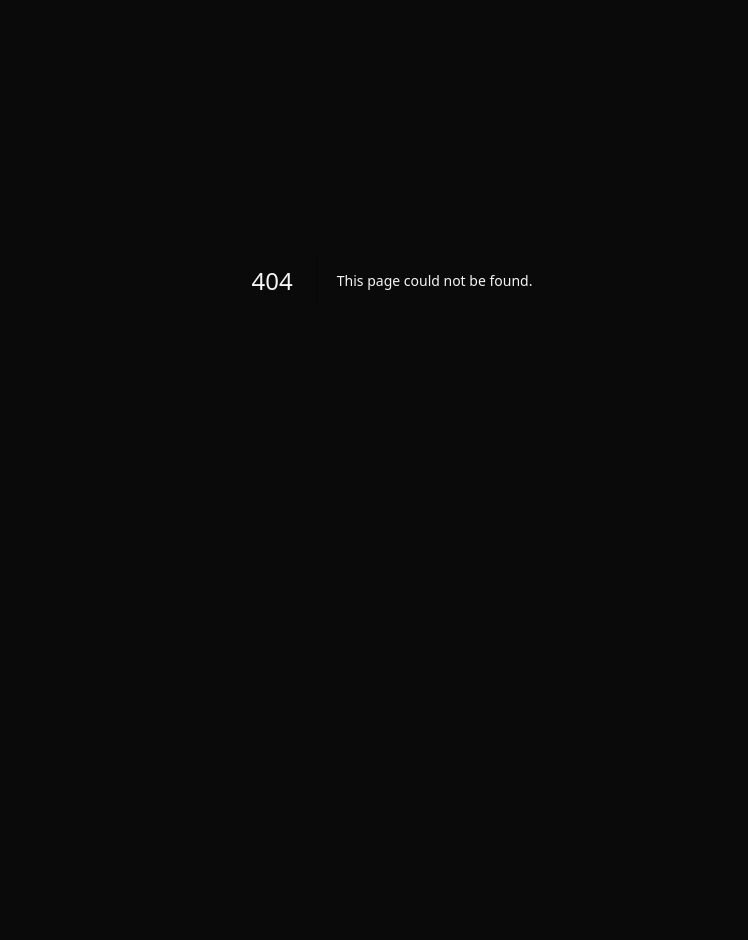
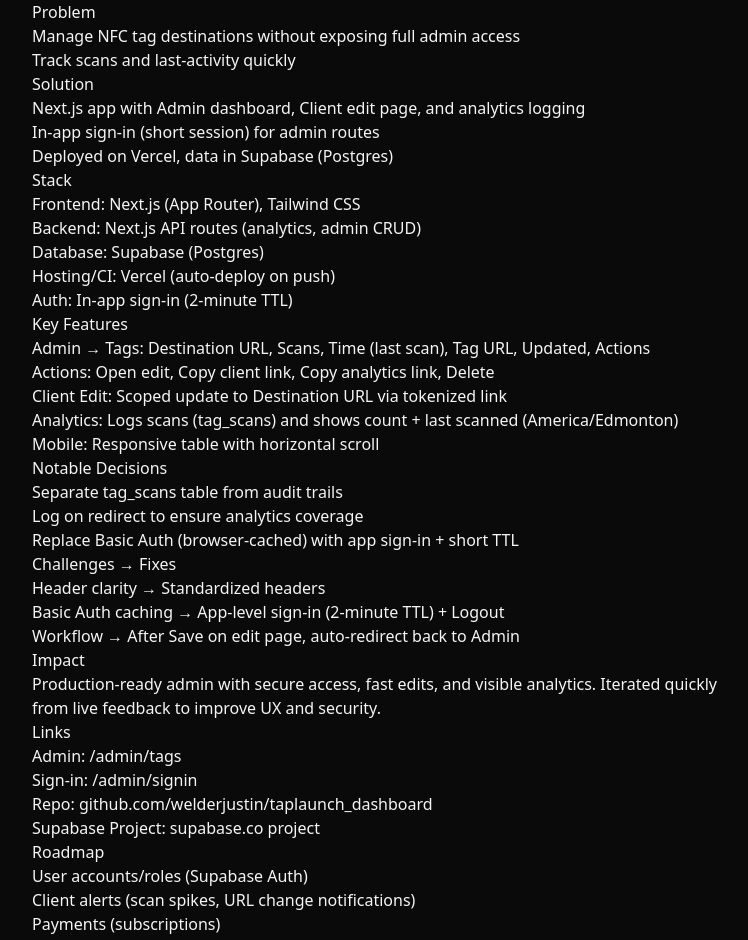
Before and after one commit to welderjustin/taplaunch_dashboard, a Next.js app: page /case-study in a window 1280 px wide. Before the commit this address had no page. Shown: the part 225-1165 px from the top of the page, without its empty margins (248-996 px from the left). Before the commit the page ends 929 px from the top, so only its background shows below. Built offline with nearby package versions, Linux system fonts and the light colour scheme.

Commit message:
docs: add case study page (/case-study) and Markdown in docs/ for PDF export

```diff
--- /dev/null
+++ b/app/case-study/page.tsx
@@ -0,0 +1,65 @@
+export default function CaseStudyPage() {
+  return (
+    <main className="prose prose-invert max-w-3xl mx-auto p-6">
+      <h1>TapLaunch Dashboard — Case Study</h1>
+      <h2>Overview</h2>
+      <p>A full-stack dashboard to manage NFC tag redirects and view real-time scan analytics, with a client-friendly edit link and secure admin access.</p>
+      <h2>Problem</h2>
+      <ul>
+        <li>Manage NFC tag destinations without exposing full admin access</li>
+        <li>Track scans and last-activity quickly</li>
+      </ul>
+      <h2>Solution</h2>
+      <ul>
+        <li>Next.js app with Admin dashboard, Client edit page, and analytics logging</li>
+        <li>In‑app sign‑in (short session) for admin routes</li>
+        <li>Deployed on Vercel, data in Supabase (Postgres)</li>
+      </ul>
+      <h2>Stack</h2>
+      <ul>
+        <li>Frontend: Next.js (App Router), Tailwind CSS</li>
+        <li>Backend: Next.js API routes (analytics, admin CRUD)</li>
+        <li>Database: Supabase (Postgres)</li>
+        <li>Hosting/CI: Vercel (auto‑deploy on push)</li>
+        <li>Auth: In‑app sign‑in (2‑minute TTL)</li>
+      </ul>
+      <h2>Key Features</h2>
+      <ul>
+        <li>Admin → Tags: Destination URL, Scans, Time (last scan), Tag URL, Updated, Actions</li>
+        <li>Actions: Open edit, Copy client link, Copy analytics link, Delete</li>
+        <li>Client Edit: Scoped update to Destination URL via tokenized link</li>
+        <li>Analytics: Logs scans (tag_scans) and shows count + last scanned (America/Edmonton)</li>
+        <li>Mobile: Responsive table with horizontal scroll</li>
+      </ul>
+      <h2>Notable Decisions</h2>
+      <ul>
+        <li>Separate tag_scans table from audit trails</li>
+        <li>Log on redirect to ensure analytics coverage</li>
+        <li>Replace Basic Auth (browser-cached) with app sign‑in + short TTL</li>
+      </ul>
+      <h2>Challenges → Fixes</h2>
+      <ul>
+        <li>Header clarity → Standardized headers</li>
+        <li>Basic Auth caching → App-level sign‑in (2‑minute TTL) + Logout</li>
+        <li>Workflow → After Save on edit page, auto‑redirect back to Admin</li>
+      </ul>
+      <h2>Impact</h2>
+      <p>Production‑ready admin with secure access, fast edits, and visible analytics. Iterated quickly from live feedback to improve UX and security.</p>
+      <h2>Links</h2>
+      <ul>
+        <li>Admin: <a href="/admin/tags">/admin/tags</a></li>
+        <li>Sign‑in: <a href="/admin/signin">/admin/signin</a></li>
+        <li>Repo: <a href="https://github.com/welderjustin/taplaunch_dashboard">github.com/welderjustin/taplaunch_dashboard</a></li>
+        <li>Supabase Project: <a href="https://xxzlywzgmzyfualxejow.supabase.co">supabase.co project</a></li>
+      </ul>
+      <h2>Roadmap</h2>
+      <ul>
+        <li>User accounts/roles (Supabase Auth)</li>
+        <li>Client alerts (scan spikes, URL change notifications)</li>
+        <li>Payments (subscriptions)</li>
+        <li>Filters/search, bulk actions</li>
+        <li>Analytics detail by time window</li>
+      </ul>
+    </main>
+  )
+}
```
Also changed, not shown: 1 other file (tests, documents, lock files or other folders).
